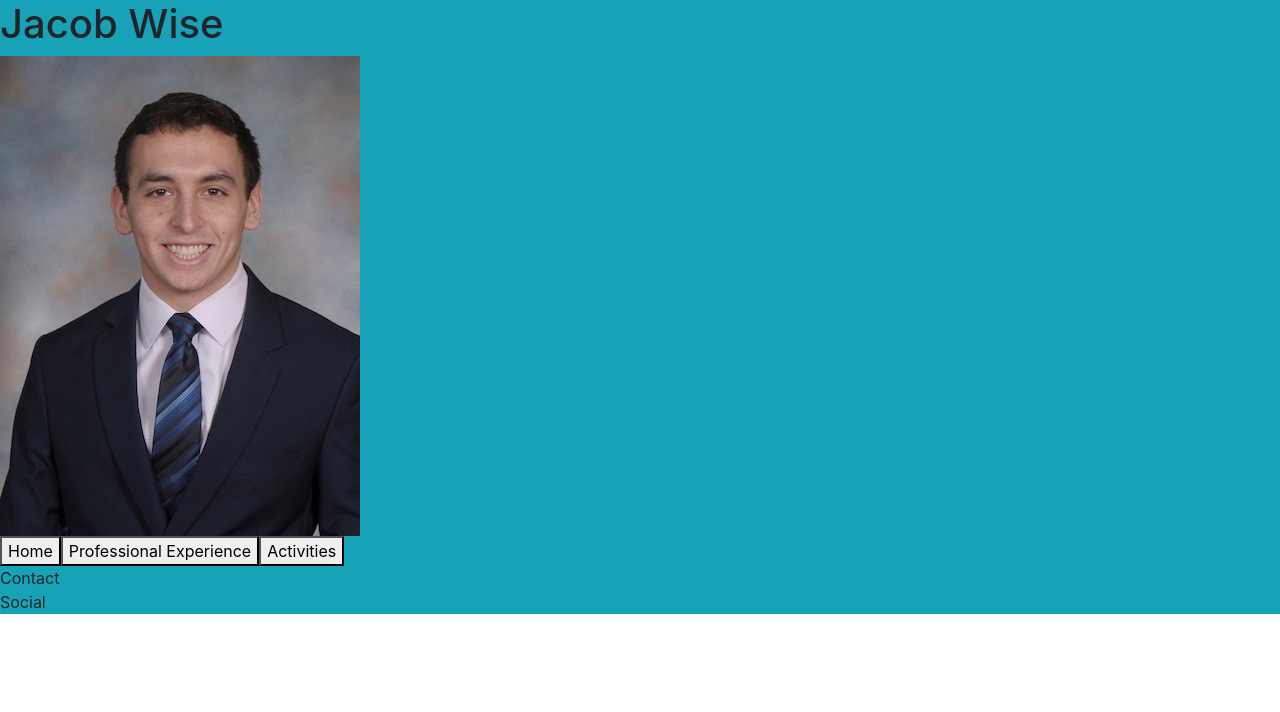
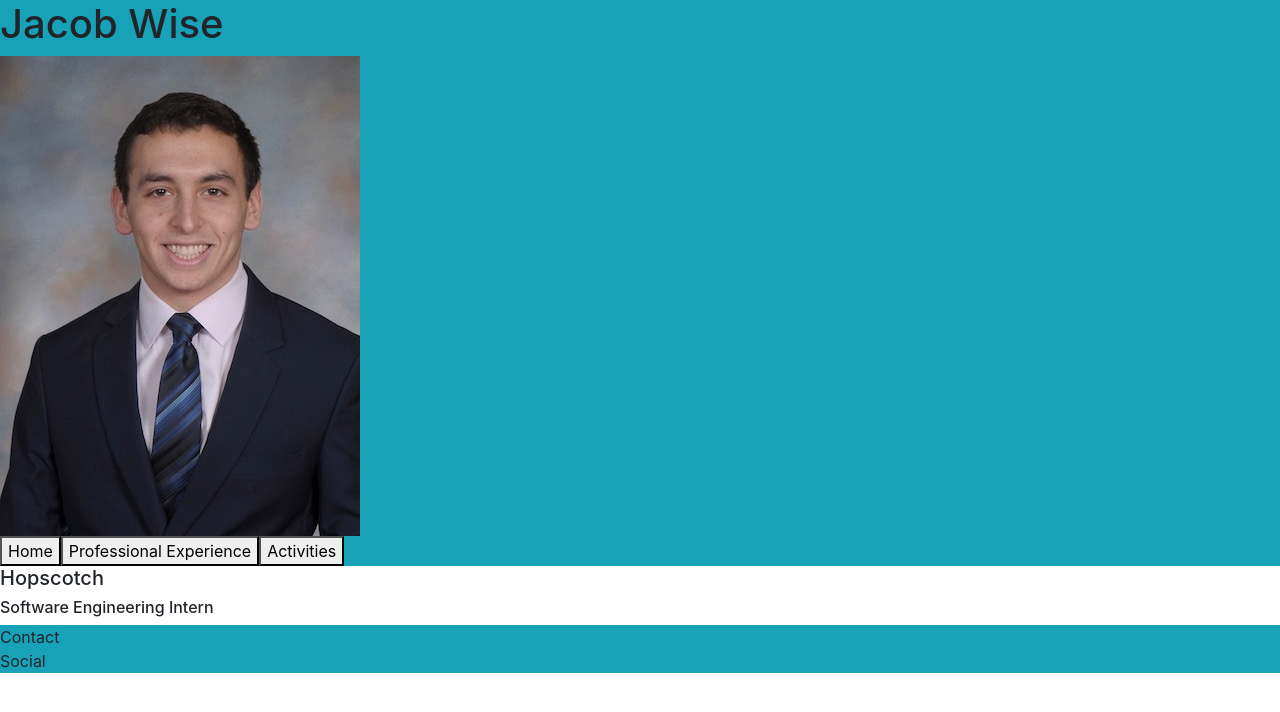
Before and after one commit to jacobmwise/jacob-wise-site, a React (Create React App) app: page / in a window 1280 px wide. Shown: the top 712 px of the page. Built offline with nearby package versions, Linux system fonts and the light colour scheme.

Commit message:
section layout

```diff
--- a/src/App.js
+++ b/src/App.js
@@ -3,10 +3,16 @@ import React from 'react';
 import Header from './components/Header';
 import Footer from './components/Footer';
 
+import Section from './components/Section';
+
 function App() {
   return (
     <div className="App">
       <Header />
+      <Section
+        name="Hopscotch"
+        title="Software Engineering Intern"
+        />
       <Footer />
     </div>
   );
--- /dev/null
+++ b/src/components/Section.js
@@ -0,0 +1,13 @@
+import React from 'react';
+
+const Section = (props) => {
+    return (
+        <div>
+            <h5>{props.name}</h5>
+
+            <h6>{props.title}</h6>
+        </div>
+    );
+};
+
+export default Section;
```
